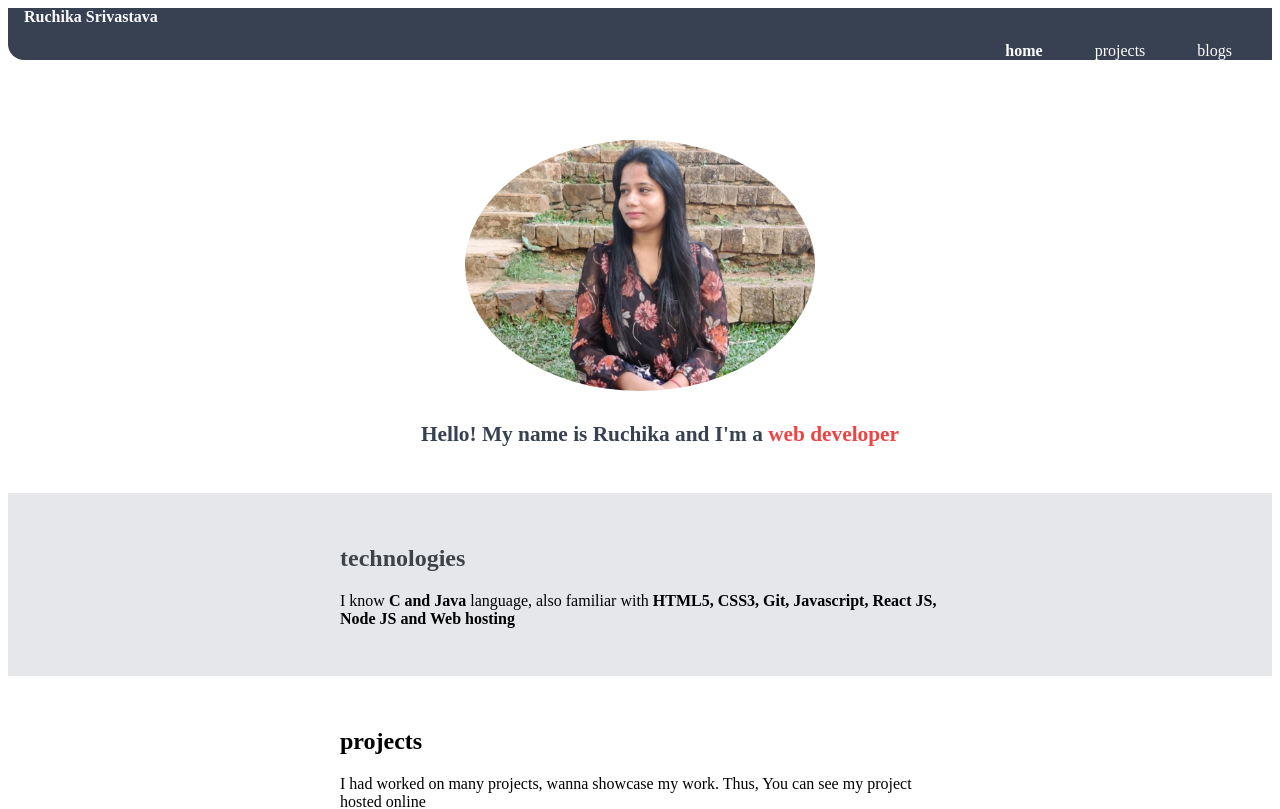
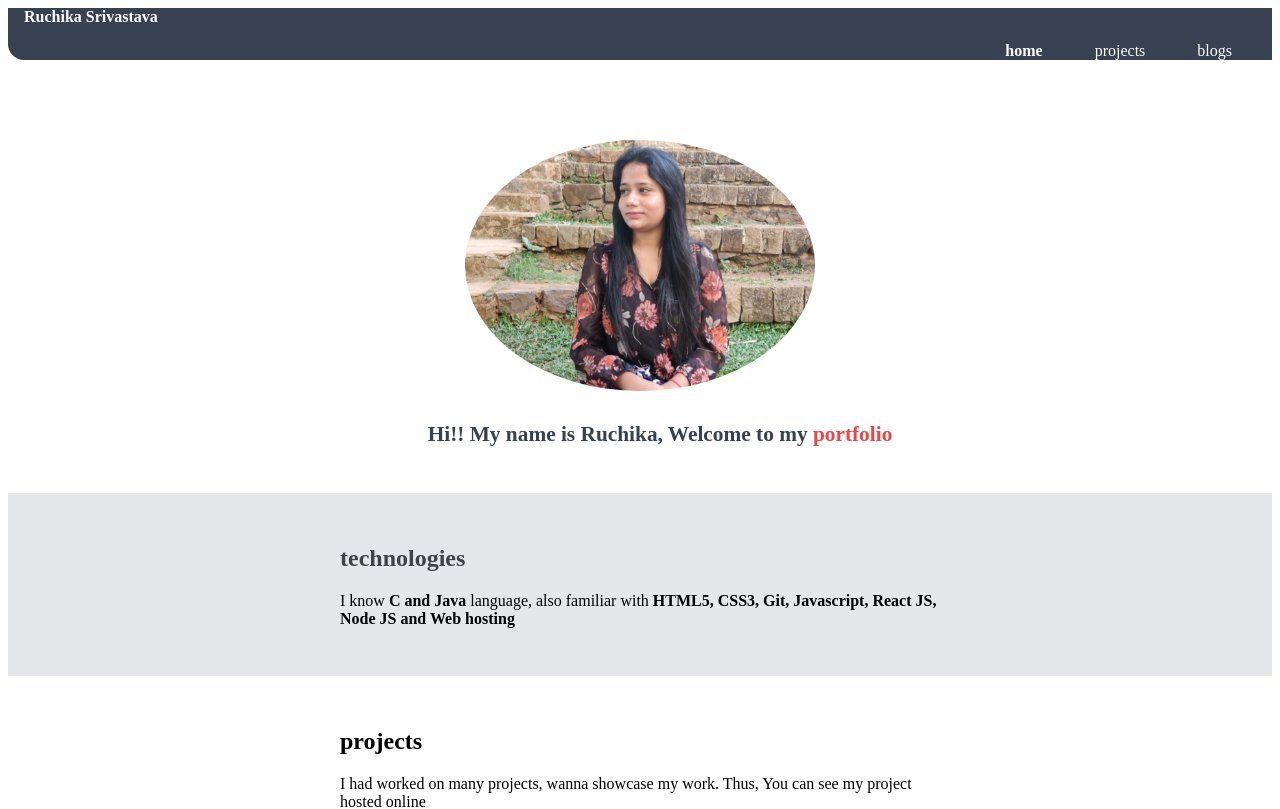
Before and after one commit to ruchikasrivastava123/ruchika_srivastava-portfolio, a plain HTML site: page index.html in a window 1280 px wide. Shown: the top 809 px of the page. Drawn offline with Linux system fonts and the light colour scheme.

Commit message:
refactor: alter heading
change the heading under header region

```diff
--- a/index.html
+++ b/index.html
@@ -19,8 +19,8 @@
 <header class="header">
 <img class="header-img"  style="border-radius: 60%;"
 src="images/ruchika-pic.jpg"/>
-<h1 class="header-heading">Hello! My name is Ruchika and I'm a
-<span class="heading-inverted"> web developer</span>
+<h1 class="header-heading">Hi!! My name is Ruchika, Welcome to my
+<span class="heading-inverted"> portfolio</span>
 </h1>
 </header>
 <section class="section ow">
```
